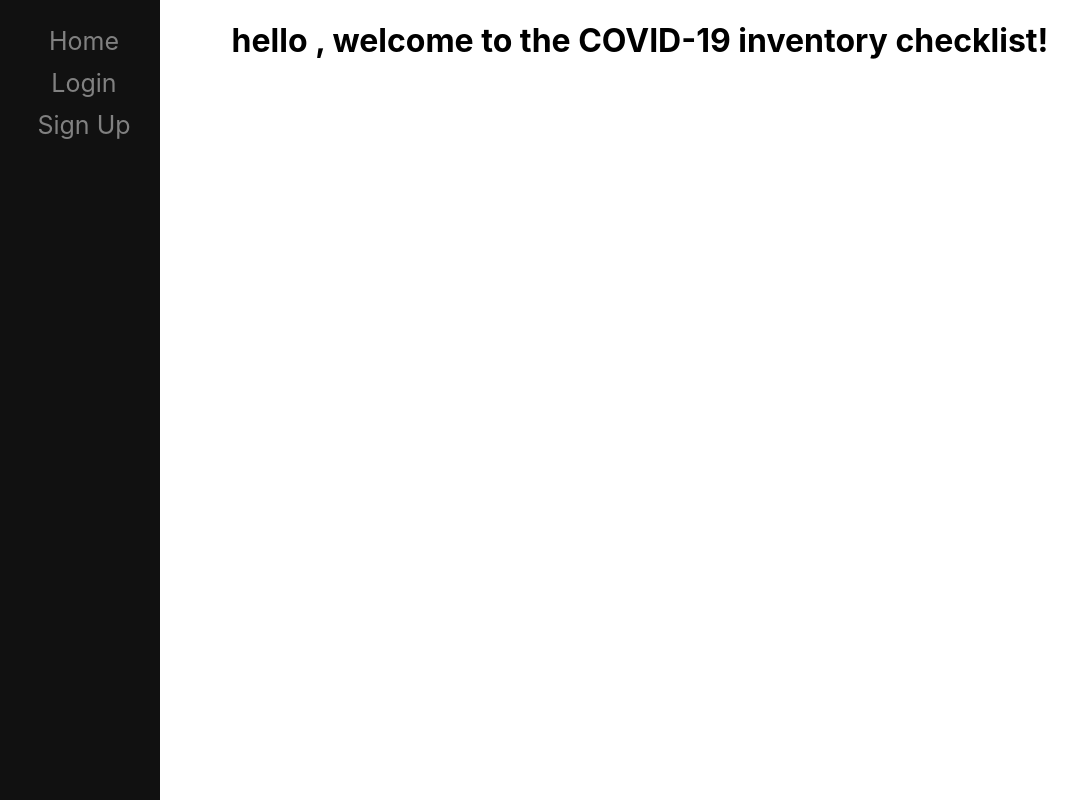
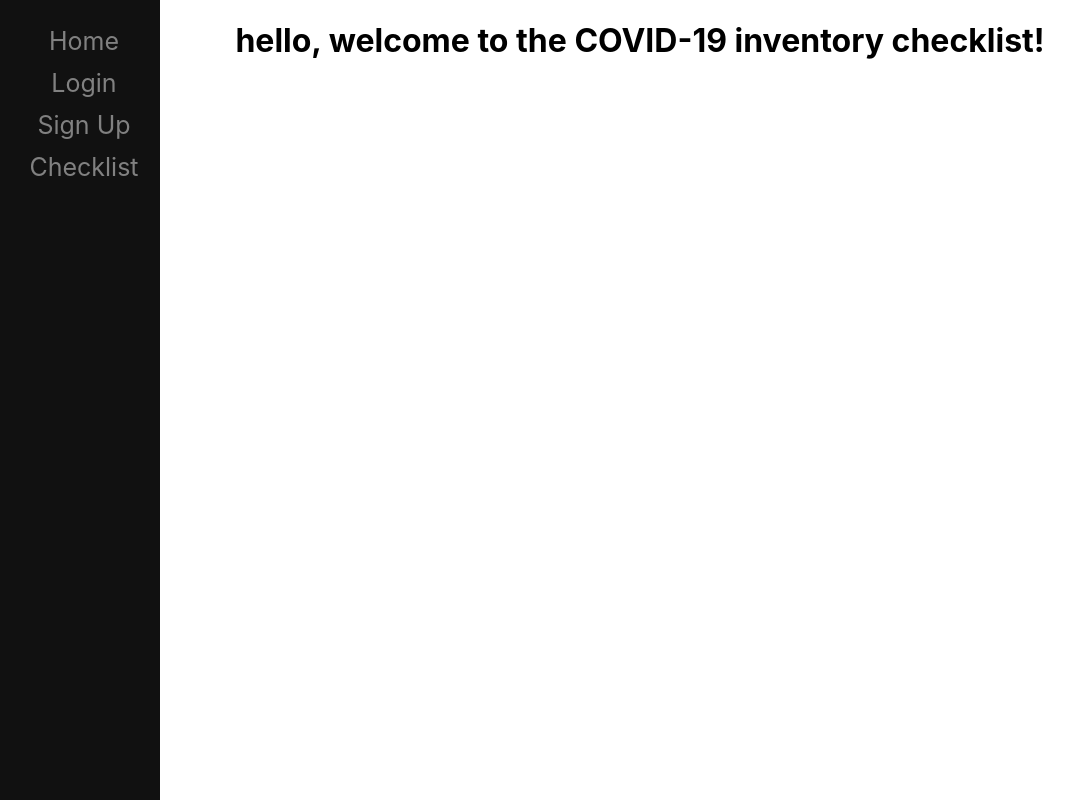
Before and after one commit to mwong068/covid-19-inventory-checklist-frontend, a React (Create React App) app: page / in a window 1280 px wide. Shown: the whole page, without its empty margins (0-1078 px from the left). Built offline with nearby package versions, Linux system fonts and the light colour scheme; no server answers.

Commit message:
added checklist page to display users items

```diff
--- /dev/null
+++ b/src/components/Checklist.js
@@ -0,0 +1,14 @@
+import React from 'react';
+
+class Checklist extends React.Component {
+
+    render() {
+        return(
+            <div>
+                <h1>Hi {this.props.currentUser}, welcome to the COVID-19 inventory checklist!</h1>
+            </div>
+        )
+    }
+}
+
+export default Checklist;
--- a/src/components/Homepage.js
+++ b/src/components/Homepage.js
@@ -2,17 +2,11 @@ import React from 'react';
 
 class Homepage extends React.Component{
 
-    constructor(props) {
-        super(props);
-        this.state = {
-
-        }
-    }
 
     render() {
         return(
             <div>
-                <h1>hello {this.props.currentUser}, welcome to the COVID-19 inventory checklist!</h1>
+                <h1>hello, welcome to the COVID-19 inventory checklist!</h1>
 
             </div>
         )
--- a/src/components/Main.js
+++ b/src/components/Main.js
@@ -2,6 +2,7 @@ import React from 'react';
 import Signup from './Signup';
 import Login from './Login';
 import Homepage from './Homepage';
+import Checklist from './Checklist';
 import { Route } from 'react-router-dom';
 
 class Main extends React.Component {
@@ -9,7 +10,8 @@ class Main extends React.Component {
     constructor(props){
         super(props);
         this.state = {
-            current_user: null
+            current_user: null,
+            items: []
         }
     }
 
@@ -55,9 +57,10 @@ class Main extends React.Component {
     render() {
         return (
             <div>
-                <Route exact path="/" render={(props) => <Homepage {...props} currentUser={this.state.current_user} />} />
+                <Route exact path="/" render={(props) => <Homepage {...props} />} />
                 <Route exact path="/login" render={(props) => <Login {...props} />} />
                 <Route exact path="/signup" render={(props) => <Signup {...props} />} />
+                <Route exact path="/checklist" render={(props) => <Checklist {...props} currentUser={this.state.current_user}/>} />
             </div>
 
         )
--- a/src/components/Navbar.js
+++ b/src/components/Navbar.js
@@ -10,6 +10,7 @@ class Navbar extends React.Component {
                     <NavLink to="/">Home</NavLink>
                     <NavLink to="/login">Login</NavLink>
                     <NavLink to="/signup">Sign Up</NavLink>
+                    <NavLink to="/checklist">Checklist</NavLink>
                 </div>
             </div>
         )
```
Also changed, not shown: src/components/Items/Item.js (+14 -0 lines), src/components/Items/ItemList.js (added).
